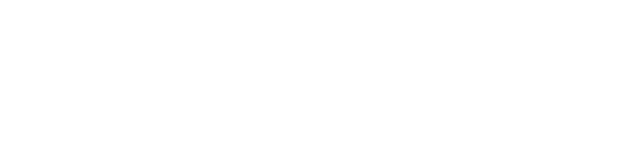
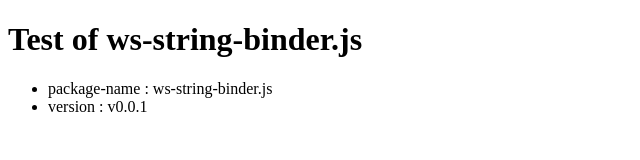
Before and after one commit to tcpip98/ws-string-binder.js, a plain HTML site: page ws-string-binder-test.html in a window 1280 px wide. Shown: the whole page, without its empty margins (0-640 px from the left). Drawn offline with Linux system fonts and the light colour scheme.

Commit message:
Upload test HTML page

```diff
--- a/ws-string-binder-test.html
+++ b/ws-string-binder-test.html
@@ -5,16 +5,24 @@
     <meta http-equiv="X-UA-Compatible" content="IE=edge,chrome=1">
     <meta name="viewport" content="width=device-width,initial-scale=1">
 
-    <title></title>
+    <title>Test page of ws-string-binder.js</title>
 
     <script type="text/javascript" src="./bin/ws-string-binder.js"></script>
-    <script type="text/javascript">
-    	alert( "{my1} {my2} {my3}.".$bind( { my1:"My", my2:"Name is", my3:"Jake Wonsang Lee" } ) );
-    </script>
 </head>
+<body></body>
+<script type="text/javascript">
+	var bindings = { "package-name" : "ws-string-binder.js"
+		           , "package-version" : "v0.0.1"
+		           };
 
-<body>
+	var content = [ "<li>package-name : {package-name}</li>"
+	              ,	"<li>version : {package-version}</li>"
+	              ].join( "" );
 
-</body>
-
+	document.body.innerHTML = content.$prepend( "<ul>" )
+	                                 .$append( "</ul>" )
+	                                 .$bind( bindings )
+	                                 .$prepend( "{}" )
+	                                 .$bind( "<h1>Test of ws-string-binder.js</h1>" );
+</script>
 </html>
```
